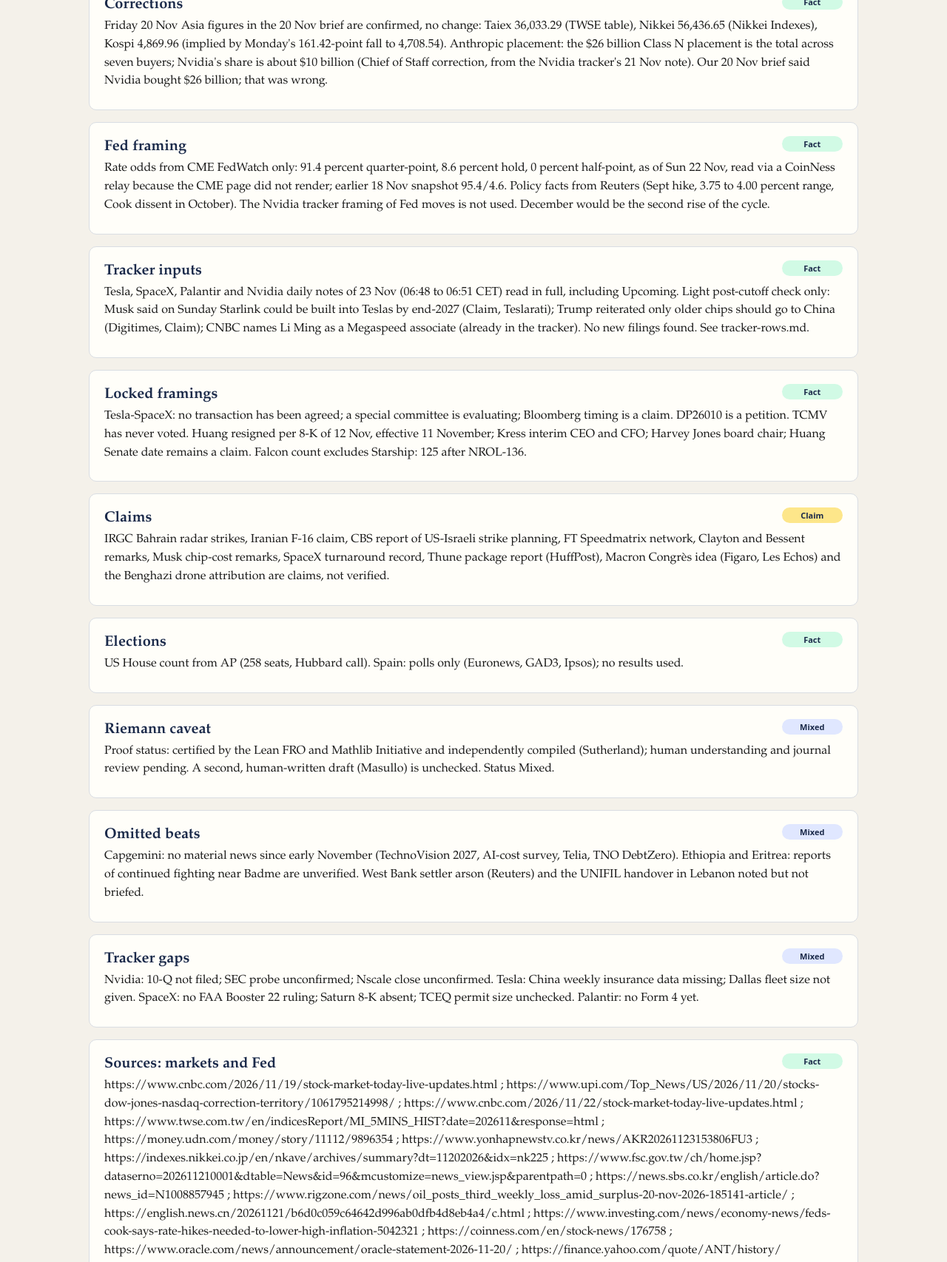
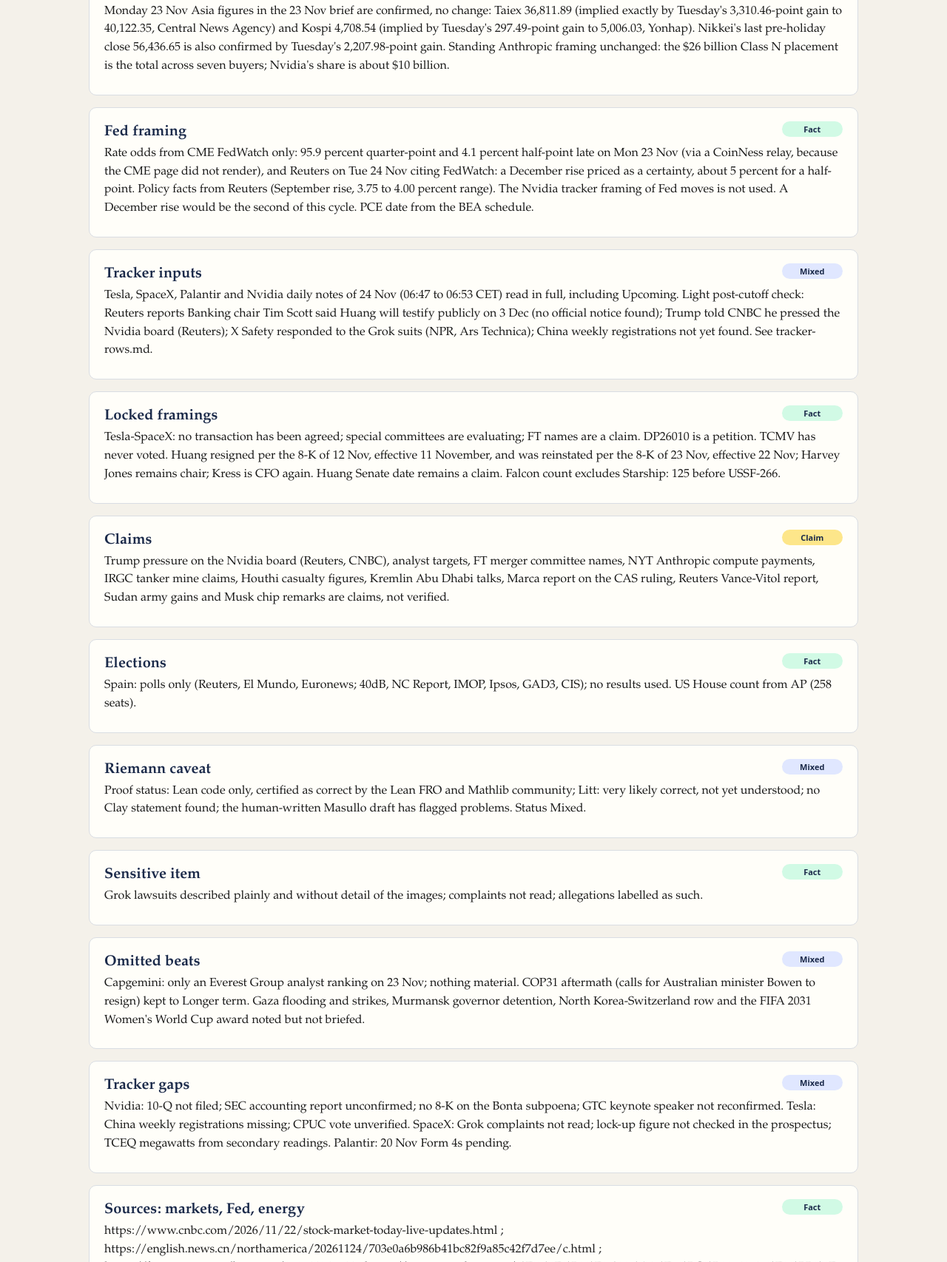
Before and after one commit to elhabtey-hash/daily-brief, a plain HTML site: page notes.html in a window 1280 px wide. Shown: the part 502-2208 px from the top of the page at 74% size. Drawn offline with Linux system fonts and the light colour scheme.

Commit message:
Daily Brief Tuesday 24 November 2026  ·  Europe/Paris, morning  ·  window Monday 23 November morning to Tuesday 24 November morning: notes.html

```diff
--- a/notes.html
+++ b/notes.html
@@ -3,7 +3,7 @@
 <head>
   <meta charset="utf-8">
   <meta name="viewport" content="width=device-width, initial-scale=1">
-  <title>Notes · Daily Brief · Monday 23 November 2026  ·  Europe/Paris, morning  ·  window Friday 20 November morning to Monday 23 November morning, including the weekend</title>
+  <title>Notes · Daily Brief · Tuesday 24 November 2026  ·  Europe/Paris, morning  ·  window Monday 23 November morning to Tuesday 24 November morning</title>
   <link rel="stylesheet" href="styles.css">
 </head>
 <body>
@@ -13,7 +13,7 @@
       <nav><a href="index.html">Cover</a><a href="brief.html">Brief</a><a href="watch.html">Watch</a><a href="longer-term.html">Longer term</a><a href="notes.html" aria-current="page">Notes</a></nav>
     </div>
   </header>
-  <div class="banner"><div class="wrap">Public snapshot · Monday 23 November 2026  ·  Europe/Paris, morning  ·  window Friday 20 November morning to Monday 23 November morning, including the weekend</div></div>
+  <div class="banner"><div class="wrap">Public snapshot · Tuesday 24 November 2026  ·  Europe/Paris, morning  ·  window Monday 23 November morning to Tuesday 24 November morning</div></div>
   <main class="wrap">
     <h1>Notes</h1>
     <p class="lede">How to read this snapshot.</p>
@@ -23,79 +23,86 @@
     <h2 style="margin:0">Window and prices</h2>
     <span class="status fact">Fact</span>
   </div>
-  <p>Window Friday 20 Nov morning to Monday 23 Nov morning, Paris CET, including Sat 21 and Sun 22 Nov. US figures are Friday 20 Nov official closes (CNBC, AP, UPI). Oil figures are Friday 20 Nov settles: January Brent $92.57 (headline), January WTI $83.41 and the expiring December WTI $83.98. December WTI expired on Fri 20 Nov (date derived from the exchange rule and confirmed by Dow Jones and Bloomberg wording), so January WTI is now the front month. Asia: official Monday 23 Nov closes for the Taiex (TWSE) and Kospi (Yonhap); Tokyo closed for Labour Thanksgiving Day. US futures and pre-market quotes are indications, never closes.</p>
+  <p>Window Monday 23 Nov morning to Tuesday 24 Nov morning, Paris CET. US figures are Monday 23 Nov official closes (CNBC, Xinhua, Fox Business). Oil figures are Monday 23 Nov settles: January Brent $89.37 (headline) and January WTI $80.17. January WTI is now the front month after December WTI expired on Fri 20 Nov at $83.98; the 3.88 percent fall is measured against January&#x27;s own Friday settle of $83.41, while Bloomberg&#x27;s 4.5 percent compares with the expired December contract. Tuesday Brent near $88.80 is intraday, not a settle. Asia figures are official Tuesday 24 Nov closes. US futures are indications.</p>
 </article>
 <article class="story">
   <div class="story-head">
     <h2 style="margin:0">Corrections</h2>
     <span class="status fact">Fact</span>
   </div>
-  <p>Friday 20 Nov Asia figures in the 20 Nov brief are confirmed, no change: Taiex 36,033.29 (TWSE table), Nikkei 56,436.65 (Nikkei Indexes), Kospi 4,869.96 (implied by Monday&#x27;s 161.42-point fall to 4,708.54). Anthropic placement: the $26 billion Class N placement is the total across seven buyers; Nvidia&#x27;s share is about $10 billion (Chief of Staff correction, from the Nvidia tracker&#x27;s 21 Nov note). Our 20 Nov brief said Nvidia bought $26 billion; that was wrong.</p>
+  <p>Monday 23 Nov Asia figures in the 23 Nov brief are confirmed, no change: Taiex 36,811.89 (implied exactly by Tuesday&#x27;s 3,310.46-point gain to 40,122.35, Central News Agency) and Kospi 4,708.54 (implied by Tuesday&#x27;s 297.49-point gain to 5,006.03, Yonhap). Nikkei&#x27;s last pre-holiday close 56,436.65 is also confirmed by Tuesday&#x27;s 2,207.98-point gain. Standing Anthropic framing unchanged: the $26 billion Class N placement is the total across seven buyers; Nvidia&#x27;s share is about $10 billion.</p>
 </article>
 <article class="story">
   <div class="story-head">
     <h2 style="margin:0">Fed framing</h2>
     <span class="status fact">Fact</span>
   </div>
-  <p>Rate odds from CME FedWatch only: 91.4 percent quarter-point, 8.6 percent hold, 0 percent half-point, as of Sun 22 Nov, read via a CoinNess relay because the CME page did not render; earlier 18 Nov snapshot 95.4/4.6. Policy facts from Reuters (Sept hike, 3.75 to 4.00 percent range, Cook dissent in October). The Nvidia tracker framing of Fed moves is not used. December would be the second rise of the cycle.</p>
+  <p>Rate odds from CME FedWatch only: 95.9 percent quarter-point and 4.1 percent half-point late on Mon 23 Nov (via a CoinNess relay, because the CME page did not render), and Reuters on Tue 24 Nov citing FedWatch: a December rise priced as a certainty, about 5 percent for a half-point. Policy facts from Reuters (September rise, 3.75 to 4.00 percent range). The Nvidia tracker framing of Fed moves is not used. A December rise would be the second of this cycle. PCE date from the BEA schedule.</p>
 </article>
 <article class="story">
   <div class="story-head">
     <h2 style="margin:0">Tracker inputs</h2>
-    <span class="status fact">Fact</span>
+    <span class="status mixed">Mixed</span>
   </div>
-  <p>Tesla, SpaceX, Palantir and Nvidia daily notes of 23 Nov (06:48 to 06:51 CET) read in full, including Upcoming. Light post-cutoff check only: Musk said on Sunday Starlink could be built into Teslas by end-2027 (Claim, Teslarati); Trump reiterated only older chips should go to China (Digitimes, Claim); CNBC names Li Ming as a Megaspeed associate (already in the tracker). No new filings found. See tracker-rows.md.</p>
+  <p>Tesla, SpaceX, Palantir and Nvidia daily notes of 24 Nov (06:47 to 06:53 CET) read in full, including Upcoming. Light post-cutoff check: Reuters reports Banking chair Tim Scott said Huang will testify publicly on 3 Dec (no official notice found); Trump told CNBC he pressed the Nvidia board (Reuters); X Safety responded to the Grok suits (NPR, Ars Technica); China weekly registrations not yet found. See tracker-rows.md.</p>
 </article>
 <article class="story">
   <div class="story-head">
     <h2 style="margin:0">Locked framings</h2>
     <span class="status fact">Fact</span>
   </div>
-  <p>Tesla-SpaceX: no transaction has been agreed; a special committee is evaluating; Bloomberg timing is a claim. DP26010 is a petition. TCMV has never voted. Huang resigned per 8-K of 12 Nov, effective 11 November; Kress interim CEO and CFO; Harvey Jones board chair; Huang Senate date remains a claim. Falcon count excludes Starship: 125 after NROL-136.</p>
+  <p>Tesla-SpaceX: no transaction has been agreed; special committees are evaluating; FT names are a claim. DP26010 is a petition. TCMV has never voted. Huang resigned per the 8-K of 12 Nov, effective 11 November, and was reinstated per the 8-K of 23 Nov, effective 22 Nov; Harvey Jones remains chair; Kress is CFO again. Huang Senate date remains a claim. Falcon count excludes Starship: 125 before USSF-266.</p>
 </article>
 <article class="story">
   <div class="story-head">
     <h2 style="margin:0">Claims</h2>
     <span class="status claim">Claim</span>
   </div>
-  <p>IRGC Bahrain radar strikes, Iranian F-16 claim, CBS report of US-Israeli strike planning, FT Speedmatrix network, Clayton and Bessent remarks, Musk chip-cost remarks, SpaceX turnaround record, Thune package report (HuffPost), Macron Congrès idea (Figaro, Les Echos) and the Benghazi drone attribution are claims, not verified.</p>
+  <p>Trump pressure on the Nvidia board (Reuters, CNBC), analyst targets, FT merger committee names, NYT Anthropic compute payments, IRGC tanker mine claims, Houthi casualty figures, Kremlin Abu Dhabi talks, Marca report on the CAS ruling, Reuters Vance-Vitol report, Sudan army gains and Musk chip remarks are claims, not verified.</p>
 </article>
 <article class="story">
   <div class="story-head">
     <h2 style="margin:0">Elections</h2>
     <span class="status fact">Fact</span>
   </div>
-  <p>US House count from AP (258 seats, Hubbard call). Spain: polls only (Euronews, GAD3, Ipsos); no results used.</p>
+  <p>Spain: polls only (Reuters, El Mundo, Euronews; 40dB, NC Report, IMOP, Ipsos, GAD3, CIS); no results used. US House count from AP (258 seats).</p>
 </article>
 <article class="story">
   <div class="story-head">
     <h2 style="margin:0">Riemann caveat</h2>
     <span class="status mixed">Mixed</span>
   </div>
-  <p>Proof status: certified by the Lean FRO and Mathlib Initiative and independently compiled (Sutherland); human understanding and journal review pending. A second, human-written draft (Masullo) is unchecked. Status Mixed.</p>
+  <p>Proof status: Lean code only, certified as correct by the Lean FRO and Mathlib community; Litt: very likely correct, not yet understood; no Clay statement found; the human-written Masullo draft has flagged problems. Status Mixed.</p>
+</article>
+<article class="story">
+  <div class="story-head">
+    <h2 style="margin:0">Sensitive item</h2>
+    <span class="status fact">Fact</span>
+  </div>
+  <p>Grok lawsuits described plainly and without detail of the images; complaints not read; allegations labelled as such.</p>
 </article>
 <article class="story">
   <div class="story-head">
     <h2 style="margin:0">Omitted beats</h2>
     <span class="status mixed">Mixed</span>
   </div>
-  <p>Capgemini: no material news since early November (TechnoVision 2027, AI-cost survey, Telia, TNO DebtZero). Ethiopia and Eritrea: reports of continued fighting near Badme are unverified. West Bank settler arson (Reuters) and the UNIFIL handover in Lebanon noted but not briefed.</p>
+  <p>Capgemini: only an Everest Group analyst ranking on 23 Nov; nothing material. COP31 aftermath (calls for Australian minister Bowen to resign) kept to Longer term. Gaza flooding and strikes, Murmansk governor detention, North Korea-Switzerland row and the FIFA 2031 Women&#x27;s World Cup award noted but not briefed.</p>
 </article>
 <article class="story">
   <div class="story-head">
     <h2 style="margin:0">Tracker gaps</h2>
     <span class="status mixed">Mixed</span>
   </div>
-  <p>Nvidia: 10-Q not filed; SEC probe unconfirmed; Nscale close unconfirmed. Tesla: China weekly insurance data missing; Dallas fleet size not given. SpaceX: no FAA Booster 22 ruling; Saturn 8-K absent; TCEQ permit size unchecked. Palantir: no Form 4 yet.</p>
+  <p>Nvidia: 10-Q not filed; SEC accounting report unconfirmed; no 8-K on the Bonta subpoena; GTC keynote speaker not reconfirmed. Tesla: China weekly registrations missing; CPUC vote unverified. SpaceX: Grok complaints not read; lock-up figure not checked in the prospectus; TCEQ megawatts from secondary readings. Palantir: 20 Nov Form 4s pending.</p>
 </article>
 <article class="story">
   <div class="story-head">
-    <h2 style="margin:0">Sources: markets and Fed</h2>
+    <h2 style="margin:0">Sources: markets, Fed, energy</h2>
     <span class="status fact">Fact</span>
   </div>
-  <p>https://www.cnbc.com/2026/11/19/stock-market-today-live-updates.html ; https://www.upi.com/Top_News/US/2026/11/20/stocks-dow-jones-nasdaq-correction-territory/1061795214998/ ; https://www.cnbc.com/2026/11/22/stock-market-today-live-updates.html ; https://www.twse.com.tw/en/indicesReport/MI_5MINS_HIST?date=202611&amp;response=html ; https://money.udn.com/money/story/11112/9896354 ; https://www.yonhapnewstv.co.kr/news/AKR20261123153806FU3 ; https://indexes.nikkei.co.jp/en/nkave/archives/summary?dt=11202026&amp;idx=nk225 ; https://www.fsc.gov.tw/ch/home.jsp?dataserno=202611210001&amp;dtable=News&amp;id=96&amp;mcustomize=news_view.jsp&amp;parentpath=0 ; https://news.sbs.co.kr/english/article.do?news_id=N1008857945 ; https://www.rigzone.com/news/oil_posts_third_weekly_loss_amid_surplus-20-nov-2026-185141-article/ ; https://english.news.cn/20261121/b6d0c059c64642d996ab0dfb4d8eb4a4/c.html ; https://www.investing.com/news/economy-news/feds-cook-says-rate-hikes-needed-to-lower-high-inflation-5042321 ; https://coinness.com/en/stock-news/176758 ; https://www.oracle.com/news/announcement/oracle-statement-2026-11-20/ ; https://finance.yahoo.com/quote/ANT/history/</p>
+  <p>https://www.cnbc.com/2026/11/22/stock-market-today-live-updates.html ; https://english.news.cn/northamerica/20261124/703e0a6b986b41bc82f9a85c42f7d7ee/c.html ; https://focustaiwan.tw/business/202611240011 ; https://tw.news.yahoo.com/%E5%8F%B0%E8%82%A1%E6%BC%B23310-46%E9%BB%9E-054633670.html ; https://en.yna.co.kr/view/AEN20261124006700320 ; https://indexes.nikkei.co.jp/en/nkave ; https://www.boursorama.com/bourse/actualites/le-nikkei-finit-en-hausse-de-3-91-d187909d3f0dc9405bd64cdaf04acd25 ; https://au.investing.com/news/economy-news/asian-stocks-rally-as-huangs-nvidia-return-revives-ai-trade-4791841 ; https://english.news.cn/20261124/5bc9039da7b947e9a17527c6233595f8/c.html ; https://www.morningstar.com/news/dow-jones/202611237545/front-month-ice-brent-crude-fell-346-to-settle-at-8937-data-talk ; https://www.rigzone.com/news/oil_falls_as_trump_signals_iran_talks-23-nov-2026-185152-article ; https://coinness.com/en/stock-news/177625 ; https://www.investing.com/news/economy-news/fed-has-work-to-do-to-lower-inflation-williams-says-5046374 ; https://www.bea.gov/news/schedule ; https://www.investing.com/news/earnings/hpe-stocks-falls-after-hours-despite-quarterly-results-guidance-beat-5046357</p>
 </article>
   </main>
-  <footer class="site"><div class="wrap">Daily Brief · Monday 23 November 2026  ·  Europe/Paris, morning  ·  window Friday 20 November morning to Monday 23 November morning, including the weekend · public site, full file is emailed separately</div></footer>
+  <footer class="site"><div class="wrap">Daily Brief · Tuesday 24 November 2026  ·  Europe/Paris, morning  ·  window Monday 23 November morning to Tuesday 24 November morning · public site, full file is emailed separately</div></footer>
 </body>
 </html>
```
